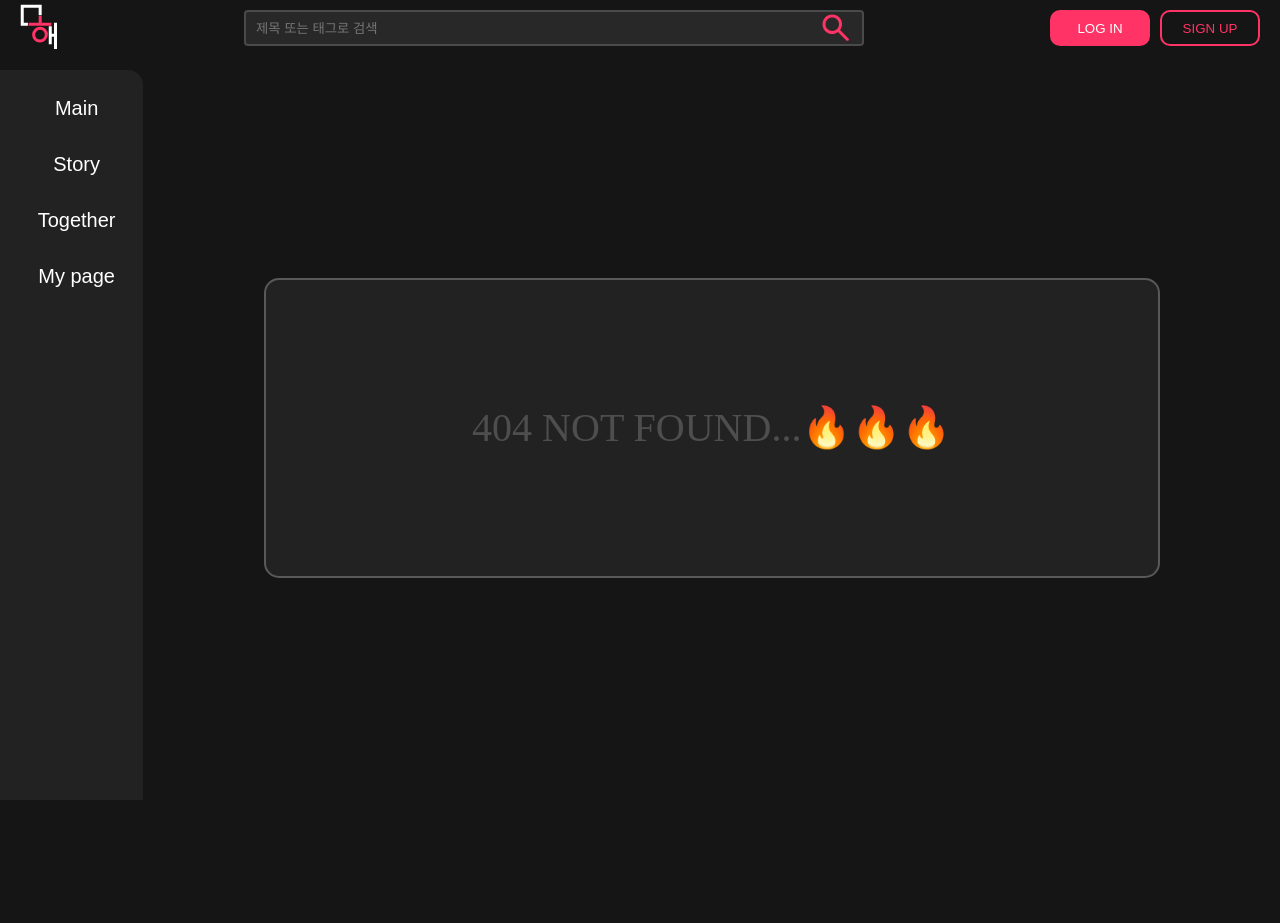
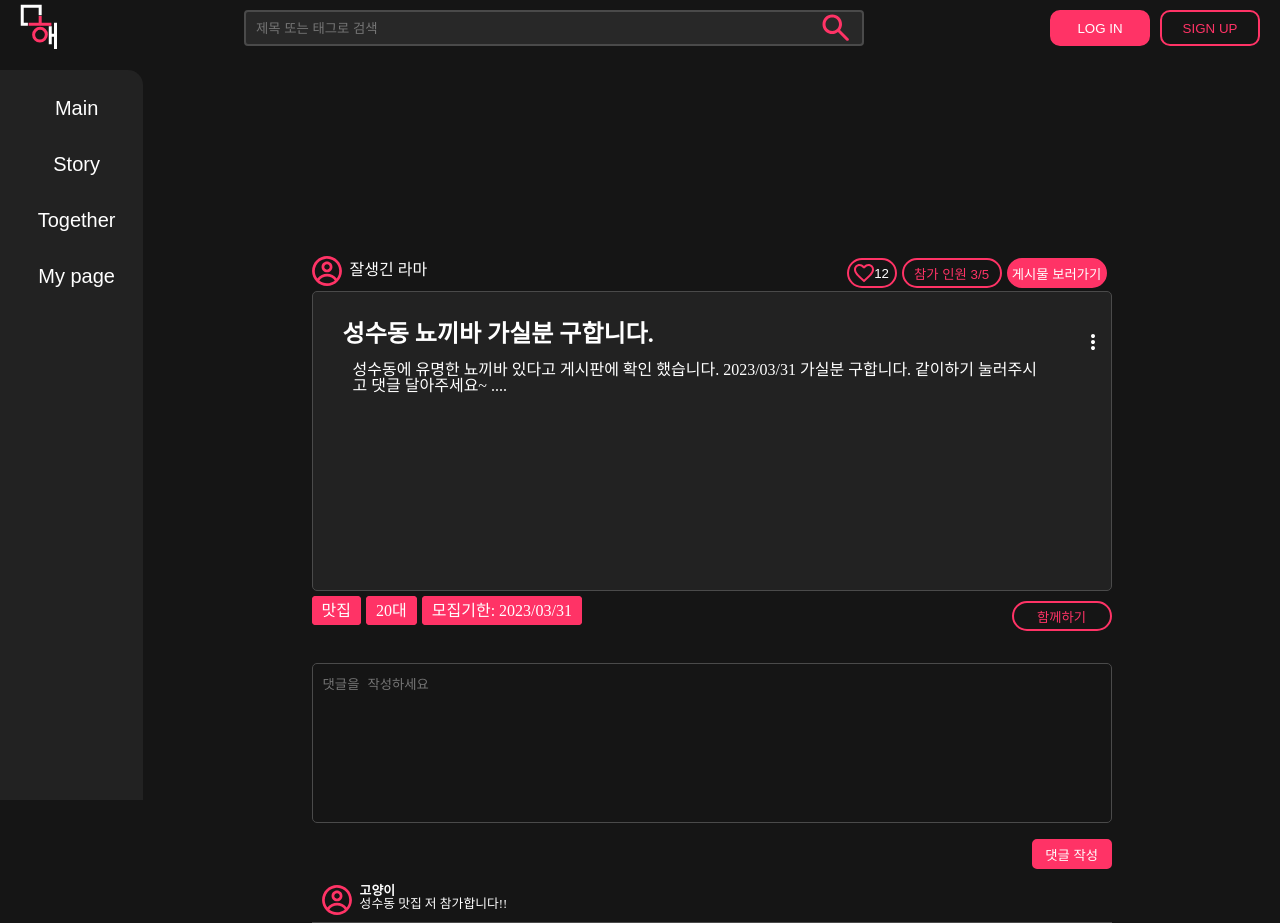
Before and after one commit to codestates-seb/seb42_main_006, a React (Create React App) app in the folder client/: page /collectdeatail in a window 1280 px wide. Before the commit this address had no page. Before the commit the page ends 800 px from the top, so only its background shows below. Built offline with nearby package versions, Linux system fonts and the light colour scheme; a web font is replaced by a local one.

Commit message:
[fix&feat] 네브컨포넌트 수정 및 모집페이지 및 모집 디테일페이지 디자인 작업 완료

```diff
--- a/client/src/App.tsx
+++ b/client/src/App.tsx
@@ -9,6 +9,7 @@ import { BrowserRouter, Routes, Route } from "react-router-dom";
 import styled from "styled-components";
 import Posts from "./page/Posts";
 import Collect from "./page/Collect";
+import CollectDeatail from "./page/CollectDeatail";
 
 const MainWrapper = styled.div`
   display: flex;
@@ -33,6 +34,7 @@ function App() {
             <Route path="/collect" element={<Collect />}></Route>
             <Route path="/signup" element={<Signup />}></Route>
             <Route path="/login" element={<Login />}></Route>
+            <Route path="/collectdeatail" element={<CollectDeatail />}></Route>
             <Route path="*" element={<NotFound />}></Route>
           </Routes>
         </ContentWrapper>
--- a/client/src/conponent/Nav.tsx
+++ b/client/src/conponent/Nav.tsx
@@ -1,5 +1,6 @@
 import PageButton from "./parts/PageButton";
 import styled from "styled-components";
+import { useNavigate } from "react-router";
 
 const Content = styled.div`
   display: flex;
@@ -18,23 +19,21 @@ const Content = styled.div`
 `;
 
 export default function Nav() {
+  const navigate = useNavigate();
   return (
     <Content>
-      <PageButton
-        title="Main"
-        handleClick={(e: any) => console.log(e.target.textContent)}
-      ></PageButton>
+      <PageButton title="Main" handleClick={() => navigate("/*")}></PageButton>
       <PageButton
         title="Story"
-        handleClick={(e: any) => console.log(e.target.textContent)}
+        handleClick={() => navigate("/posts")}
       ></PageButton>
       <PageButton
         title="Together"
-        handleClick={(e: any) => console.log(e.target.textContent)}
+        handleClick={() => navigate("/collect")}
       ></PageButton>
       <PageButton
         title="My page"
-        handleClick={(e: any) => console.log(e.target.textContent)}
+        handleClick={() => navigate("/*")}
       ></PageButton>
     </Content>
   );
--- a/client/src/page/Collect.tsx
+++ b/client/src/page/Collect.tsx
@@ -1,6 +1,7 @@
 import IconBtn from "../conponent/parts/IconButton";
 import Tag from "../conponent/parts/Tag";
 import styled from "styled-components";
+import { useNavigate } from "react-router";
 
 const Content = styled.div`
   display: flex;
@@ -48,6 +49,7 @@ const PostDetail = styled.div`
   margin-bottom: 20px;
   margin-top: 10px;
   padding-bottom: 5px;
+  cursor: pointer;
 `;
 
 const Title = styled.div`
@@ -78,6 +80,7 @@ const UserIcon = styled.div`
 `;
 
 export default function Collect() {
+  const Navigate = useNavigate();
   return (
     <Content>
       <Sort>
@@ -104,7 +107,7 @@ export default function Collect() {
               />
             </UserIcon>
           </div>
-          <PostDetail>
+          <PostDetail onClick={() => Navigate("/collectdeatail")}>
             <Title>성수동 뇨끼바 가실분 구합니다.</Title>
             <Summary>
               서수동에 유명한 뇨끼바 있다고 게시판에 확인 했습니다. 2023/03/31
--- /dev/null
+++ b/client/src/page/CollectDeatail.tsx
@@ -0,0 +1,265 @@
+import styled from "styled-components";
+import IconBtn from "../conponent/parts/IconButton";
+import { StyledBtn } from "../conponent/parts/Button";
+import Tag from "../conponent/parts/Tag";
+
+const Content = styled.div`
+  display: flex;
+  flex-direction: column;
+  align-items: center;
+  width: 100%;
+  margin-top: 200px;
+`;
+
+const ContentWapper = styled.div`
+  display: flex;
+  flex-direction: column;
+  width: 800px;
+  color: white;
+`;
+
+const TopInfo = styled.div`
+  display: flex;
+  justify-content: space-between;
+  height: 35px;
+`;
+
+const TopInfoLeft = styled.div`
+  display: flex;
+`;
+
+const TopInfoRight = styled.div`
+  display: flex;
+`;
+
+const DetailPost = styled.div`
+  display: flex;
+  flex-direction: column;
+  width: 800px;
+  height: 300px;
+  border: 1px solid #4a4a4a;
+  border-radius: 5px;
+  background-color: #222222;
+  padding: 30px;
+`;
+
+const TitleContent = styled.div`
+  display: flex;
+  justify-content: space-between;
+  width: 770px;
+`;
+
+const Tags = styled.div`
+  display: flex;
+  justify-content: space-between;
+  margin-top: 10px;
+`;
+
+const TagInfo = styled.div`
+  display: flex;
+`;
+
+const TagRight = styled.div`
+  margin-top: 2px;
+  margin-right: 5px;
+`;
+
+const ReTweet = styled.textarea`
+  height: 10rem;
+  border: 1px solid #4a4a4a;
+  border-radius: 5px;
+  padding: 10px;
+  color: #4a4a4a;
+  margin-top: 2rem;
+  margin-bottom: 1rem;
+  background-color: inherit;
+  width: 100%;
+  resize: none;
+  outline-color: #ff3366;
+`;
+
+const SubmitBtn = styled.div`
+  display: flex;
+  justify-content: right;
+`;
+
+const Title = styled.div`
+  font-size: 1.5rem;
+  font-weight: bold;
+  margin-bottom: 1rem;
+`;
+
+const DetailContent = styled.div`
+  display: flex;
+  width: 700px;
+  padding-left: 10px;
+`;
+
+const UserName = styled.div`
+  margin-left: 0.5rem;
+  padding-top: 0.4rem;
+`;
+
+const User = styled.div`
+  font-weight: bold;
+`;
+
+const UserRetweet = styled.div`
+  margin-left: 0.5rem;
+  display: flex;
+  flex-direction: column;
+`;
+
+const UserRetweets = styled.div`
+  display: flex;
+  margin-top: 10px;
+  padding-top: 0.4rem;
+  padding-bottom: 0.4rem;
+  padding-left: 10px;
+  padding-right: 10px;
+  border-bottom: 1px solid #4a4a4a;
+  color: white;
+  font-size: 0.8rem;
+  width: 100%;
+  position: relative;
+`;
+
+export default function CollectDeatail() {
+  return (
+    <Content>
+      <ContentWapper>
+        <TopInfo>
+          <TopInfoLeft>
+            <IconBtn
+              title=""
+              width="30px"
+              height="30px"
+              radius="100px"
+              fontWeight={400}
+              fontColor=""
+              btnType=""
+              iconType="profile"
+              border="none"
+              handleClick={() => console.log("click")}
+            />
+            <UserName>잘생긴 라마</UserName>
+          </TopInfoLeft>
+          <TopInfoRight>
+            <TagRight>
+              <IconBtn
+                title="12"
+                width="50px"
+                height="30px"
+                radius="50px"
+                fontWeight={400}
+                fontColor="white"
+                btnType=""
+                iconType="heart"
+                handleClick={() => console.log("click")}
+              />
+            </TagRight>
+            <TagRight>
+              <StyledBtn
+                title="참가 인원 3/5"
+                width="100px"
+                height="30px"
+                radius="50px"
+                fontWeight={400}
+                fontColor="pink"
+                btnType="empty"
+                handleClick={() => console.log("click")}
+              ></StyledBtn>
+            </TagRight>
+            <TagRight>
+              <StyledBtn
+                title="게시물 보러가기"
+                width="100px"
+                height="30px"
+                radius="50px"
+                fontWeight={400}
+                fontColor="white"
+                btnType="full"
+                handleClick={() => console.log("click")}
+              ></StyledBtn>
+            </TagRight>
+          </TopInfoRight>
+        </TopInfo>
+        <DetailPost>
+          <TitleContent>
+            <Title>성수동 뇨끼바 가실분 구합니다.</Title>
+            <IconBtn
+              title=""
+              width="40px"
+              height="40px"
+              radius="5px"
+              fontWeight={400}
+              fontColor="pink"
+              btnType=""
+              iconType="treeDot"
+              border="none"
+              handleClick={() => console.log("click")}
+            />
+          </TitleContent>
+          <DetailContent>
+            성수동에 유명한 뇨끼바 있다고 게시판에 확인 했습니다. 2023/03/31
+            가실분 구합니다. 같이하기 눌러주시고 댓글 달아주세요~ ....
+          </DetailContent>
+        </DetailPost>
+        <Tags>
+          <TagInfo>
+            <TagRight>
+              <Tag title="맛집"></Tag>
+            </TagRight>
+            <TagRight>
+              <Tag title="20대"></Tag>
+            </TagRight>
+            <TagRight>
+              <Tag title="모집기한: 2023/03/31"></Tag>
+            </TagRight>
+          </TagInfo>
+          <StyledBtn
+            title="함께하기"
+            width="100px"
+            height="30px"
+            radius="50px"
+            fontWeight={400}
+            fontColor="pink"
+            btnType="empty"
+            handleClick={() => console.log("click")}
+          ></StyledBtn>
+        </Tags>
+        <ReTweet placeholder="댓글을 작성하세요"></ReTweet>
+        <SubmitBtn>
+          <StyledBtn
+            title="댓글 작성"
+            width="80px"
+            height="30px"
+            radius="5px"
+            fontWeight={400}
+            fontColor="white"
+            btnType="full"
+            handleClick={() => console.log("click")}
+          ></StyledBtn>
+        </SubmitBtn>
+        <UserRetweets>
+          <IconBtn
+            title=""
+            width="30px"
+            height="30px"
+            radius="100px"
+            fontWeight={400}
+            fontColor=""
+            btnType=""
+            iconType="profile"
+            border="none"
+            handleClick={() => console.log("click")}
+          />
+          <UserRetweet>
+            <User>고양이</User>
+            <div>성수동 맛집 저 참가합니다!!</div>
+          </UserRetweet>
+        </UserRetweets>
+      </ContentWapper>
+    </Content>
+  );
+}
```
